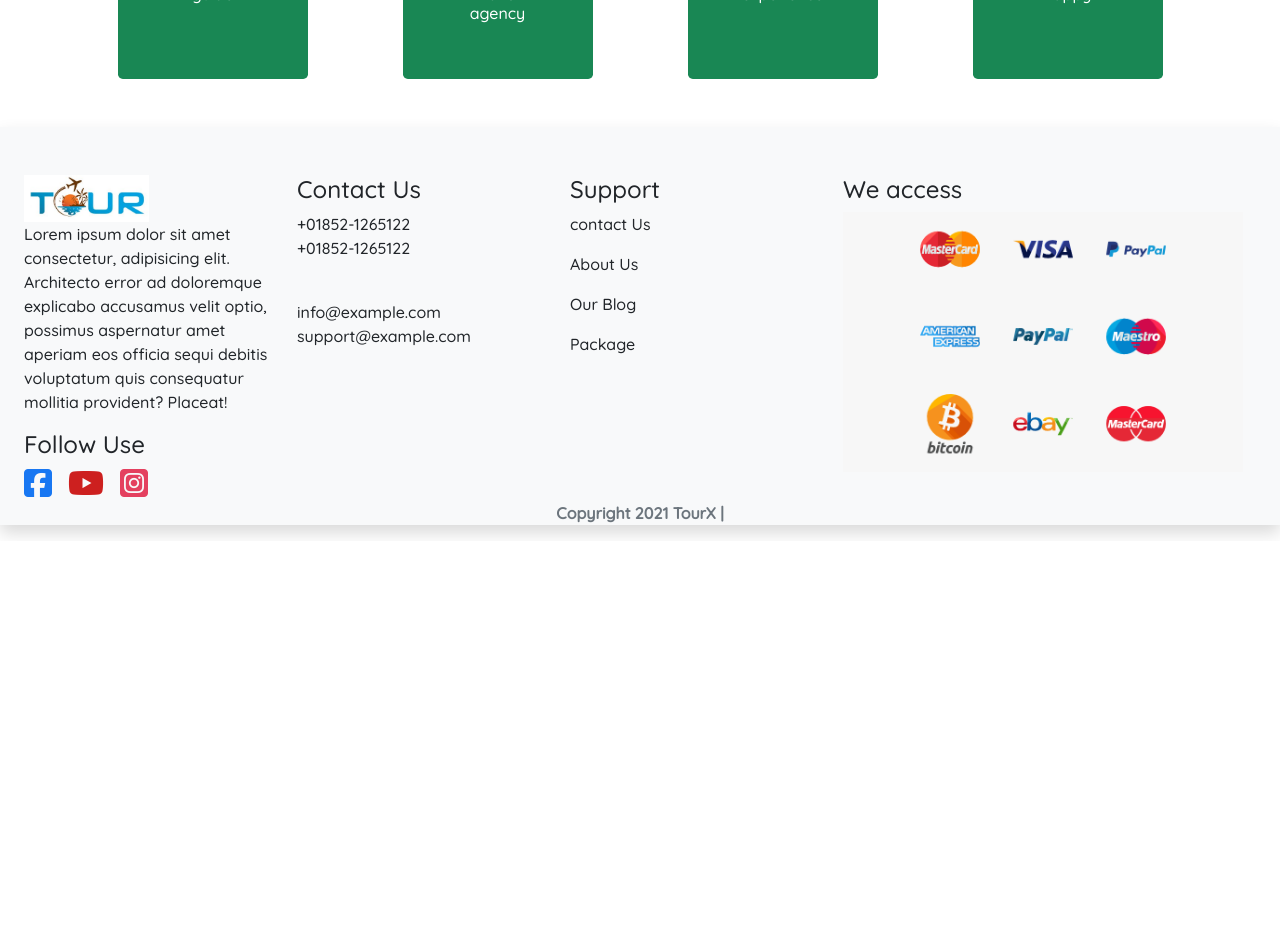
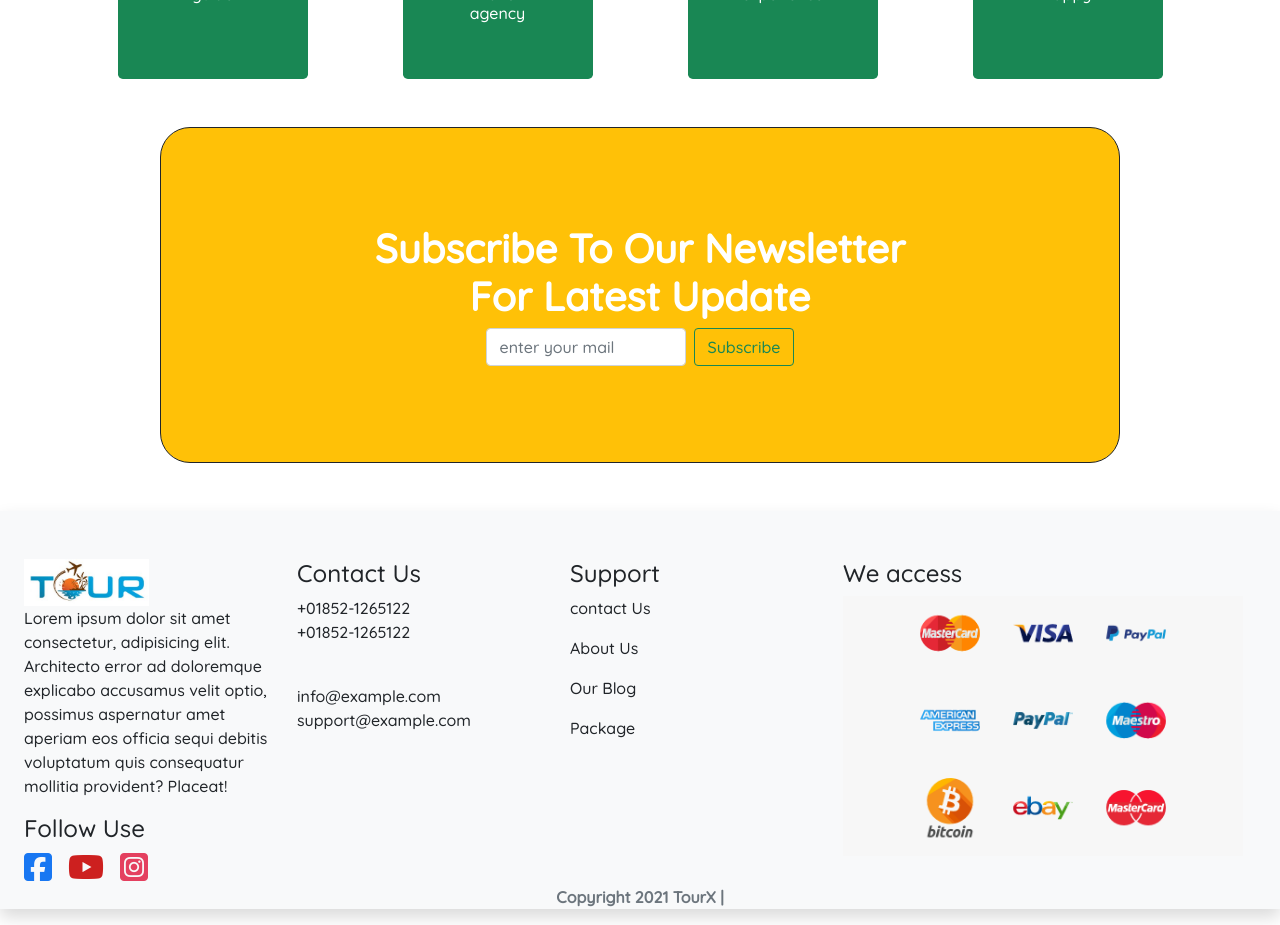
Before and after one commit to Md-omar-faruke-programming-hero/tourismClientSite, a React (Create React App) app: page / in a window 1280 px wide. Shown: the part 820-1745 px from the top of the page. Before the commit the page ends 1361 px from the top, so only its background shows below. Built offline with nearby package versions, Linux system fonts and the light colour scheme; no server answers.

Commit message:
extra 2nd part added

```diff
--- a/src/Component/Home/Home.css
+++ b/src/Component/Home/Home.css
@@ -23,3 +23,7 @@ body{
     font-family: 'Quicksand', sans-serif;
     overflow-x: hidden;
 }
+.b{
+    border-radius: 30px;
+    border: 1px solid;
+}
--- a/src/Component/Home/Home.js
+++ b/src/Component/Home/Home.js
@@ -73,6 +73,15 @@ const Home = () => {
               </div>
             </div>
 
+
+            <div className="w-75 bg-warning mx-auto b p-5  my-5 d-flex flex-column justify-content-center align-items-center">
+                <h1 className="text-center fw-bolder text-white mt-5">Subscribe To Our Newsletter <br /> For Latest Update</h1>
+                <div class="d-flex mb-5">
+                    <input class="form-control me-2" type="search" placeholder="enter your mail" aria-label="Search"/>
+                    <button class="btn btn-outline-success" type="submit">Subscribe</button>
+                </div>
+            </div>
+
         </div>
     );
 };
```
